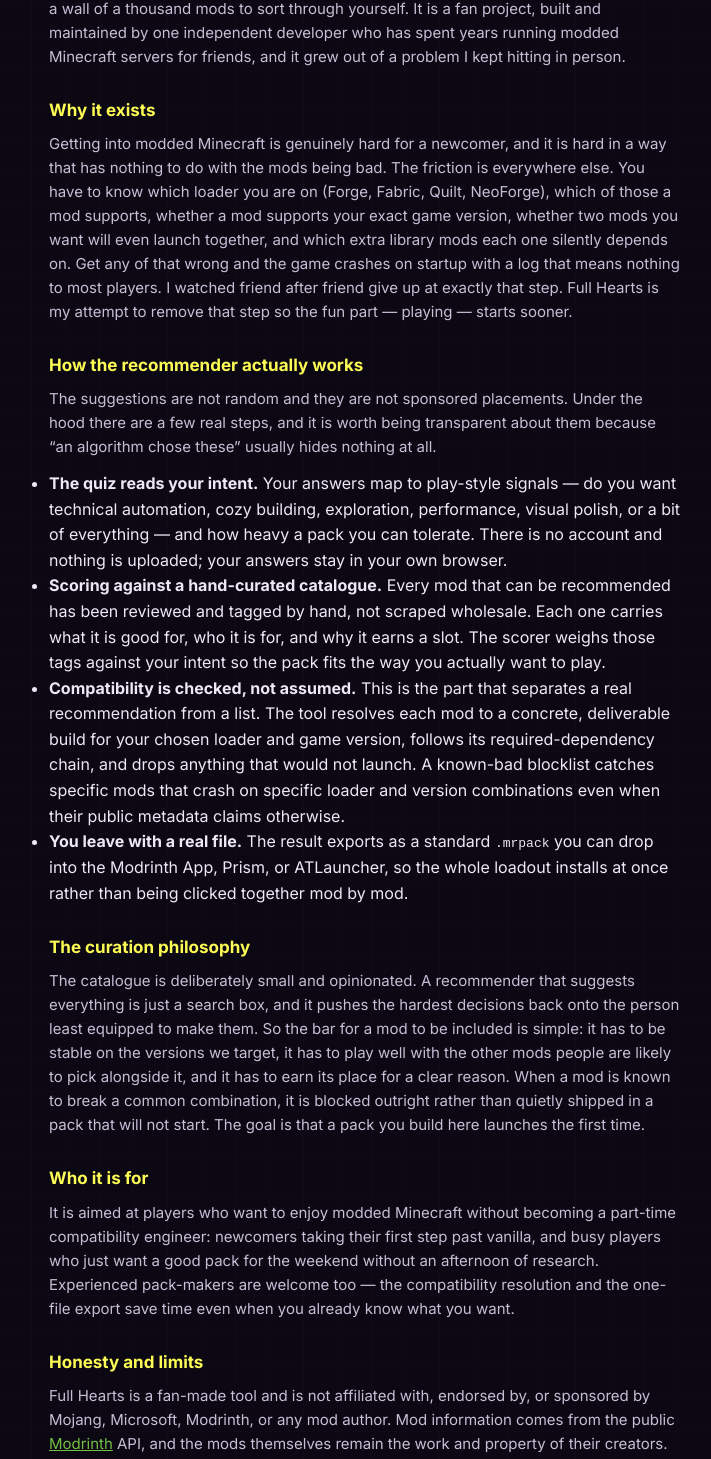
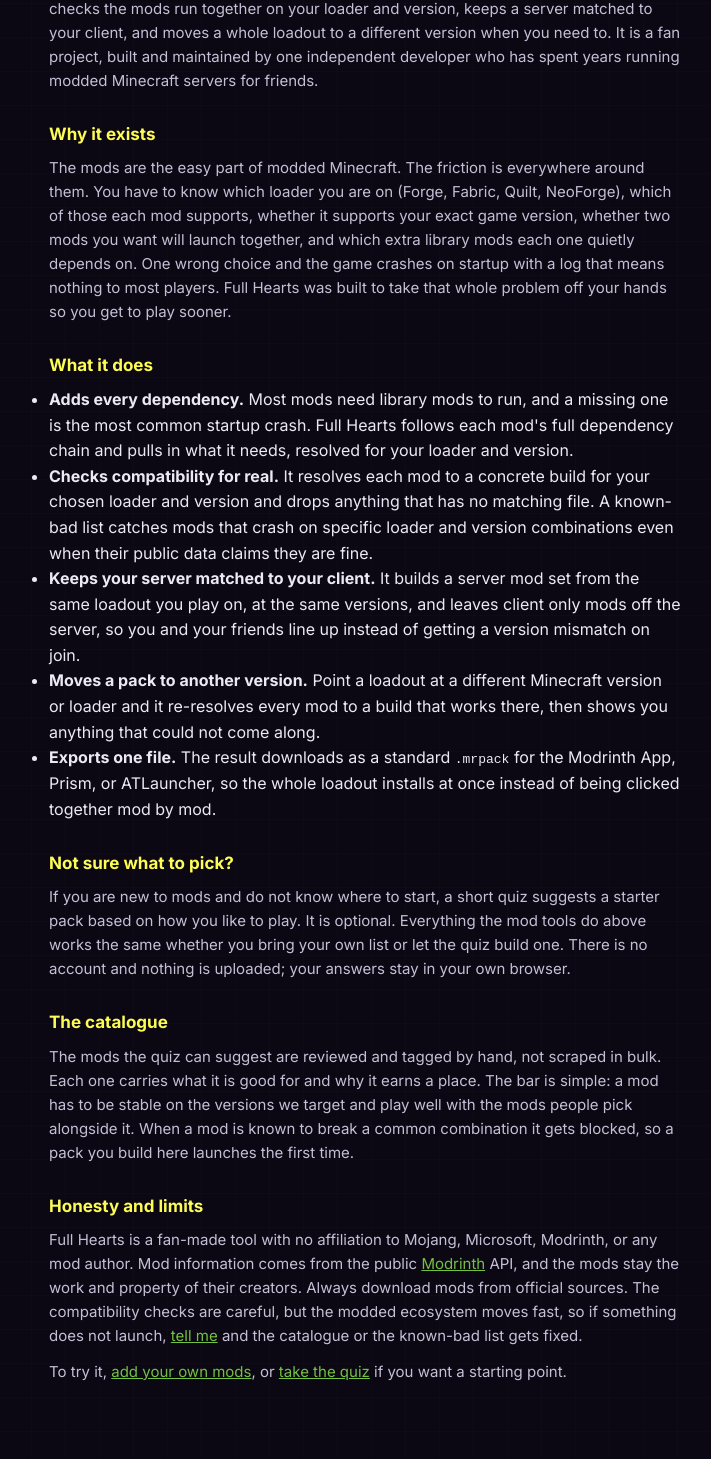
Before and after one commit to YatoVoid/FullHearts, a Next.js app: page /about in a window 1280 px wide. Shown: the part 235-1694 px from the top of the page, without its empty margins (275-986 px from the left). Built offline with nearby package versions, Linux system fonts and the light colour scheme; no server answers.

Commit message:
Reframe copy around the mod tools not the quiz, remove AI-style dashes and phrasing

```diff
--- a/app/about/page.tsx
+++ b/app/about/page.tsx
@@ -6,7 +6,7 @@
 export const metadata: Metadata = {
   title: "About | Full Hearts",
   description:
-    "Who makes Full Hearts and how the Minecraft mod recommender actually works: the quiz, the compatibility checks, and the hand-curated catalogue behind every suggestion."
+    "What Full Hearts does: adds mod dependencies, checks compatibility, keeps a server matched to your client, and moves a loadout to another Minecraft version. A short quiz helps if you are new."
 };
 
 const HEART = (
@@ -27,94 +27,84 @@
             <span className="heart" style={{ width: 26, height: 26, display: "inline-flex" }}>{HEART}</span>
             <span className="name">FULL<b>HEARTS</b></span>
           </Link>
-          <Link className="nav-cta" href="/quiz">Start the quiz</Link>
+          <Link className="nav-cta" href="/explore">Build a pack</Link>
         </div>
       </header>
 
       <main className="prose">
         <h1>About Full Hearts</h1>
         <p>
-          Full Hearts is a Minecraft mod recommender. You answer a short quiz about how you like to play, and it hands
-          you a small, compatible modpack you can actually install, instead of a wall of a thousand mods to sort through
-          yourself. It is a fan project, built and maintained by one independent developer who has spent years running
-          modded Minecraft servers for friends, and it grew out of a problem I kept hitting in person.
+          Full Hearts is a tool that makes a Minecraft modpack actually work. You pick the mods you want, and it handles
+          the parts that usually break a pack: it adds every dependency, checks the mods run together on your loader and
+          version, keeps a server matched to your client, and moves a whole loadout to a different version when you need
+          to. It is a fan project, built and maintained by one independent developer who has spent years running modded
+          Minecraft servers for friends.
         </p>
 
         <h2>Why it exists</h2>
         <p>
-          Getting into modded Minecraft is genuinely hard for a newcomer, and it is hard in a way that has nothing to do
-          with the mods being bad. The friction is everywhere else. You have to know which loader you are on (Forge,
-          Fabric, Quilt, NeoForge), which of those a mod supports, whether a mod supports your exact game version,
-          whether two mods you want will even launch together, and which extra library mods each one silently depends on.
-          Get any of that wrong and the game crashes on startup with a log that means nothing to most players. I watched
-          friend after friend give up at exactly that step. Full Hearts is my attempt to remove that step so the fun part
-          &mdash; playing &mdash; starts sooner.
+          The mods are the easy part of modded Minecraft. The friction is everywhere around them. You have to know which
+          loader you are on (Forge, Fabric, Quilt, NeoForge), which of those each mod supports, whether it supports your
+          exact game version, whether two mods you want will launch together, and which extra library mods each one
+          quietly depends on. One wrong choice and the game crashes on startup with a log that means nothing to most
+          players. Full Hearts was built to take that whole problem off your hands so you get to play sooner.
         </p>
 
-        <h2>How the recommender actually works</h2>
-        <p>
-          The suggestions are not random and they are not sponsored placements. Under the hood there are a few real steps,
-          and it is worth being transparent about them because &ldquo;an algorithm chose these&rdquo; usually hides
-          nothing at all.
-        </p>
+        <h2>What it does</h2>
         <ul>
           <li>
-            <strong>The quiz reads your intent.</strong> Your answers map to play-style signals &mdash; do you want
-            technical automation, cozy building, exploration, performance, visual polish, or a bit of everything &mdash;
-            and how heavy a pack you can tolerate. There is no account and nothing is uploaded; your answers stay in your
-            own browser.
+            <strong>Adds every dependency.</strong> Most mods need library mods to run, and a missing one is the most
+            common startup crash. Full Hearts follows each mod&apos;s full dependency chain and pulls in what it needs,
+            resolved for your loader and version.
           </li>
           <li>
-            <strong>Scoring against a hand-curated catalogue.</strong> Every mod that can be recommended has been reviewed
-            and tagged by hand, not scraped wholesale. Each one carries what it is good for, who it is for, and why it
-            earns a slot. The scorer weighs those tags against your intent so the pack fits the way you actually want to
-            play.
+            <strong>Checks compatibility for real.</strong> It resolves each mod to a concrete build for your chosen
+            loader and version and drops anything that has no matching file. A known-bad list catches mods that crash on
+            specific loader and version combinations even when their public data claims they are fine.
           </li>
           <li>
-            <strong>Compatibility is checked, not assumed.</strong> This is the part that separates a real recommendation
-            from a list. The tool resolves each mod to a concrete, deliverable build for your chosen loader and game
-            version, follows its required-dependency chain, and drops anything that would not launch. A known-bad
-            blocklist catches specific mods that crash on specific loader and version combinations even when their public
-            metadata claims otherwise.
+            <strong>Keeps your server matched to your client.</strong> It builds a server mod set from the same loadout
+            you play on, at the same versions, and leaves client only mods off the server, so you and your friends line
+            up instead of getting a version mismatch on join.
           </li>
           <li>
-            <strong>You leave with a real file.</strong> The result exports as a standard <code>.mrpack</code> you can
-            drop into the Modrinth App, Prism, or ATLauncher, so the whole loadout installs at once rather than being
-            clicked together mod by mod.
+            <strong>Moves a pack to another version.</strong> Point a loadout at a different Minecraft version or loader
+            and it re-resolves every mod to a build that works there, then shows you anything that could not come along.
+          </li>
+          <li>
+            <strong>Exports one file.</strong> The result downloads as a standard <code>.mrpack</code> for the Modrinth
+            App, Prism, or ATLauncher, so the whole loadout installs at once instead of being clicked together mod by mod.
           </li>
         </ul>
 
-        <h2>The curation philosophy</h2>
+        <h2>Not sure what to pick?</h2>
         <p>
-          The catalogue is deliberately small and opinionated. A recommender that suggests everything is just a search
-          box, and it pushes the hardest decisions back onto the person least equipped to make them. So the bar for a mod
-          to be included is simple: it has to be stable on the versions we target, it has to play well with the other
-          mods people are likely to pick alongside it, and it has to earn its place for a clear reason. When a mod is
-          known to break a common combination, it is blocked outright rather than quietly shipped in a pack that will not
-          start. The goal is that a pack you build here launches the first time.
+          If you are new to mods and do not know where to start, a short quiz suggests a starter pack based on how you
+          like to play. It is optional. Everything the mod tools do above works the same whether you bring your own list
+          or let the quiz build one. There is no account and nothing is uploaded; your answers stay in your own browser.
         </p>
 
-        <h2>Who it is for</h2>
+        <h2>The catalogue</h2>
         <p>
-          It is aimed at players who want to enjoy modded Minecraft without becoming a part-time compatibility engineer:
-          newcomers taking their first step past vanilla, and busy players who just want a good pack for the weekend
-          without an afternoon of research. Experienced pack-makers are welcome too &mdash; the compatibility resolution
-          and the one-file export save time even when you already know what you want.
+          The mods the quiz can suggest are reviewed and tagged by hand, not scraped in bulk. Each one carries what it is
+          good for and why it earns a place. The bar is simple: a mod has to be stable on the versions we target and play
+          well with the mods people pick alongside it. When a mod is known to break a common combination it gets blocked,
+          so a pack you build here launches the first time.
         </p>
 
         <h2>Honesty and limits</h2>
         <p>
-          Full Hearts is a fan-made tool and is not affiliated with, endorsed by, or sponsored by Mojang, Microsoft,
-          Modrinth, or any mod author. Mod information comes from the public{" "}
-          <a href="https://modrinth.com" target="_blank" rel="noopener noreferrer">Modrinth</a> API, and the mods
-          themselves remain the work and property of their creators. Always download mods from official sources. The
-          compatibility checks are careful but the modded ecosystem moves fast, so if something does not launch,{" "}
-          <Link href="/contact">let me know</Link> and the catalogue or blocklist gets fixed.
+          Full Hearts is a fan-made tool with no affiliation to Mojang, Microsoft, Modrinth, or any mod author. Mod
+          information comes from the public{" "}
+          <a href="https://modrinth.com" target="_blank" rel="noopener noreferrer">Modrinth</a> API, and the mods stay
+          the work and property of their creators. Always download mods from official sources. The compatibility checks
+          are careful, but the modded ecosystem moves fast, so if something does not launch,{" "}
+          <Link href="/contact">tell me</Link> and the catalogue or the known-bad list gets fixed.
         </p>
 
         <p>
-          If you want to see it in action, the fastest way is to just{" "}
-          <Link href="/quiz">take the quiz</Link> or <Link href="/explore">browse the catalogue by tag</Link>.
+          To try it, <Link href="/explore">add your own mods</Link>, or{" "}
+          <Link href="/quiz">take the quiz</Link> if you want a starting point.
         </p>
       </main>
 
```
Also changed, not shown: app/contact/page.tsx (+4 -4 lines), app/install/page.tsx (+7 -8 lines), app/page.tsx (+14 -12 lines).
